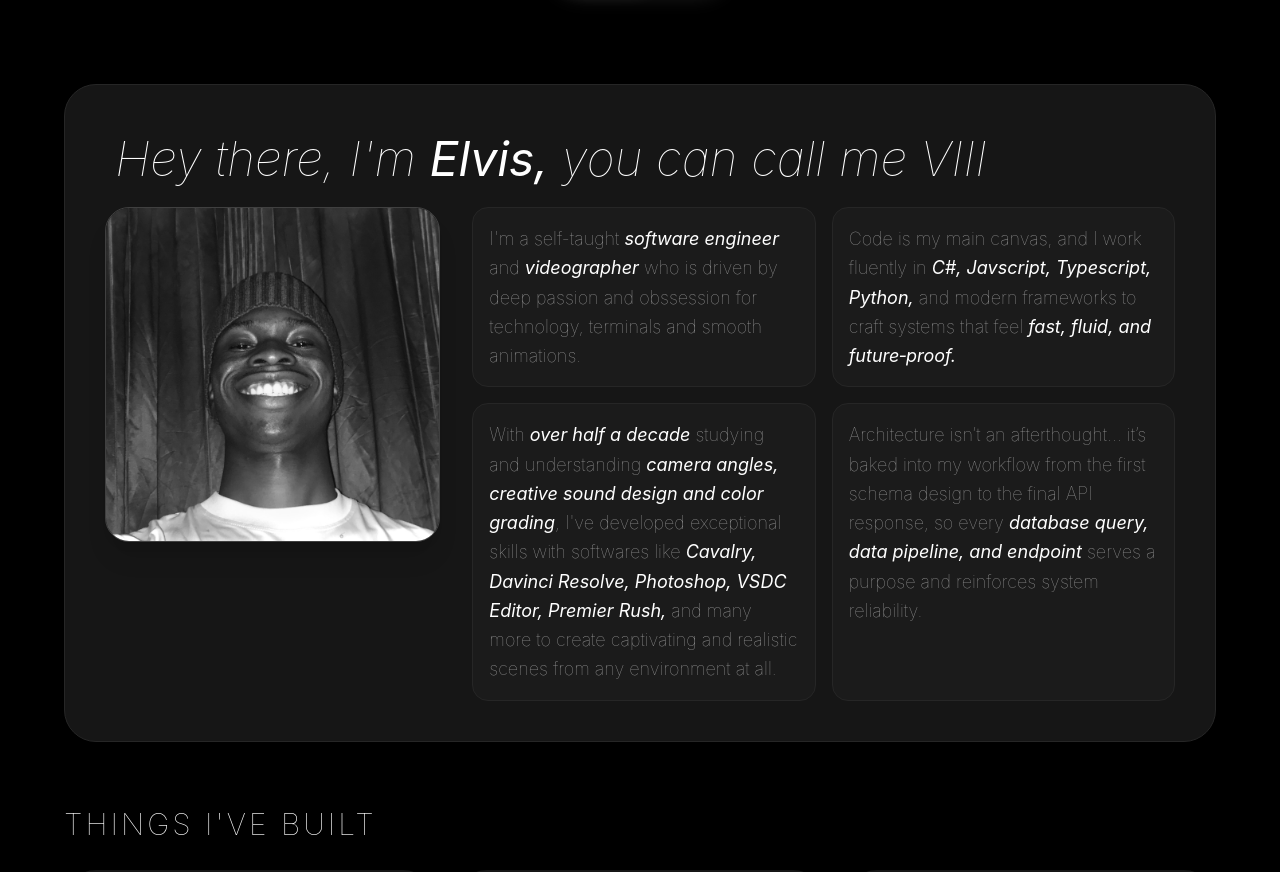
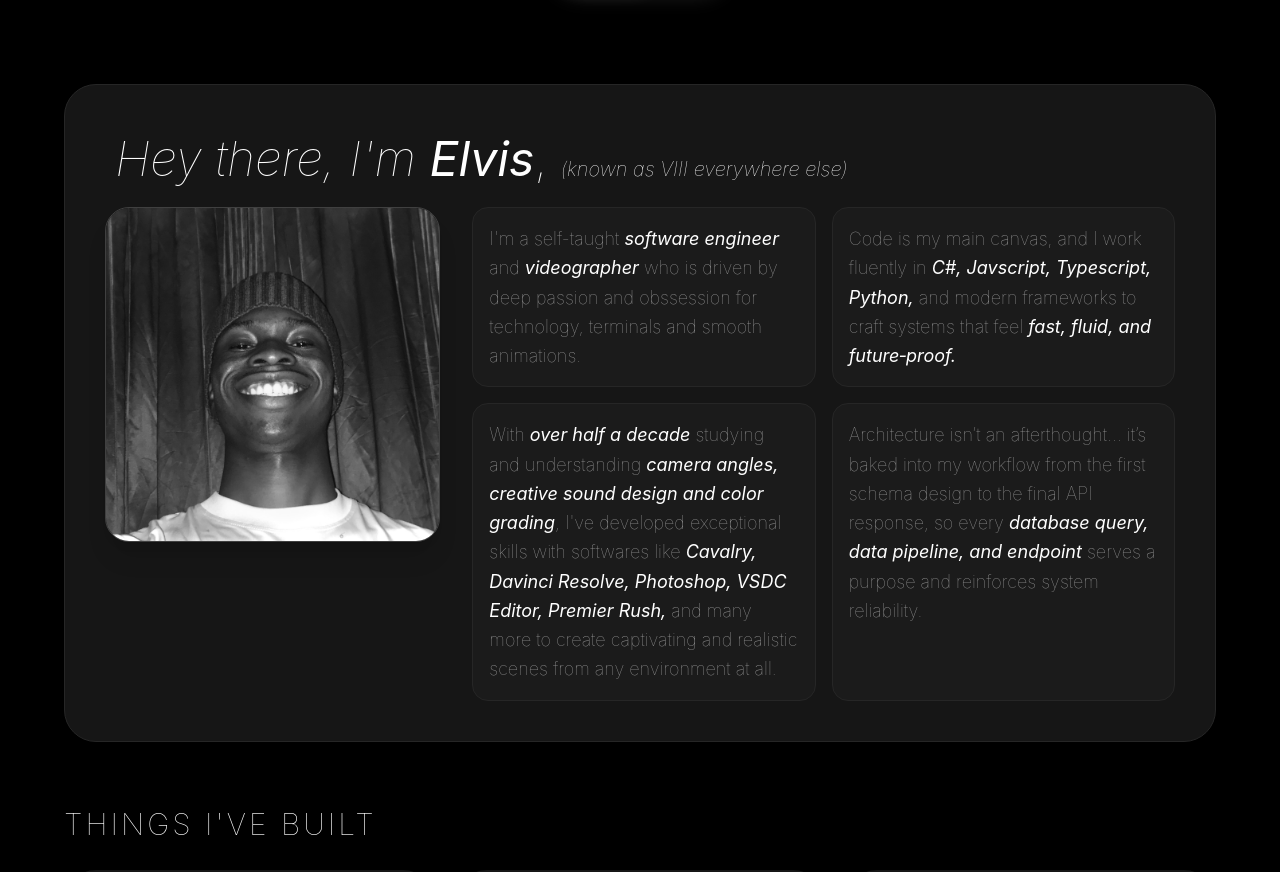
Before and after one commit to viii-fn/portfolio, a React (Vite) app: page / in a window 1280 px wide. Shown: the part 780-1652 px from the top of the page. Built offline with nearby package versions, Linux system fonts and the light colour scheme; grey boxes are pictures that could not be loaded.

Commit message:
Minor change: identity

```diff
--- a/src/pages/Home.tsx
+++ b/src/pages/Home.tsx
@@ -58,7 +58,7 @@ const AboutSection: React.FC = () => {
         >
           {/* Header */}
           <h1 className="p-2.5 text-4xl sm:text-5xl text-white pb-6 font-thin">
-            <i>Hey there, I'm </i><i className="capitalize font-normal">{user.firstName}, </i><i>you can call me </i><i className='uppercase'>{user.nickName}</i>
+            <i>Hey there, I'm </i><i className="capitalize font-normal">{user.firstName}</i>, <i className='text-xl'>(known as <i className='uppercase'>{user.nickName}</i> everywhere else)</i>
           </h1>
 
           <div className="grid grid-cols-1 lg:grid-cols-3 gap-8 items-start">
```
